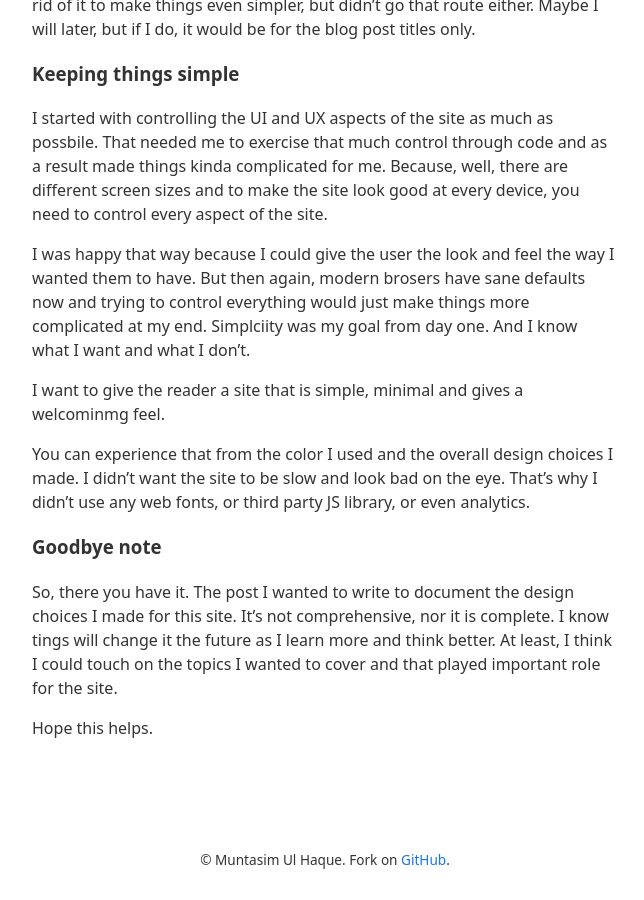
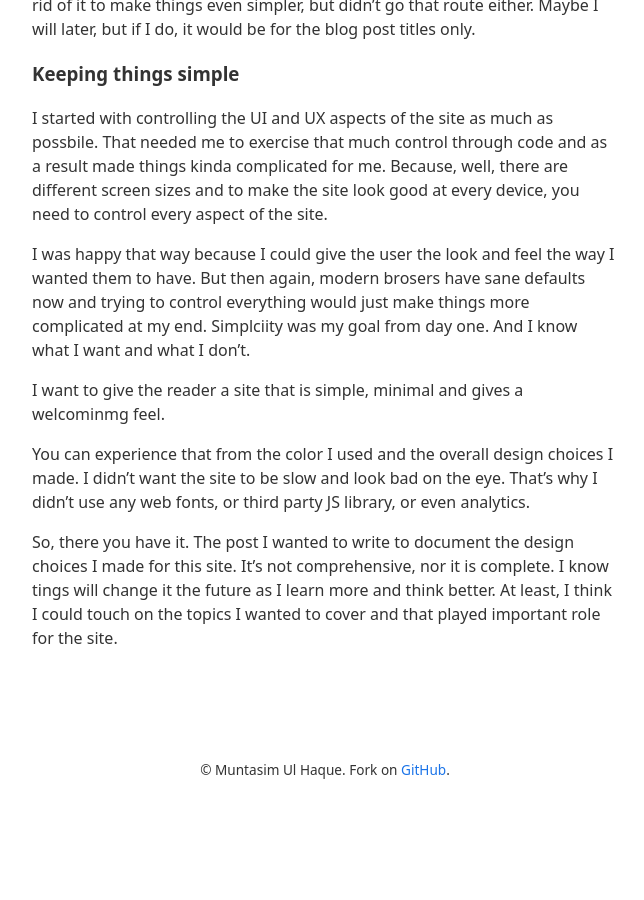
Before and after one commit to muntasimulhaque/muntasimulhaque.github.io, a Jekyll site: the page built from _posts/2024-12-16-website-design.md, in a window 1280 px wide and 900 px high, scrolled down 3419 px. Shown: the whole window, without its empty margins (315-959 px from the left). Built offline with Jekyll 4.4.1, drawn with Linux system fonts in a browser that asks for light colours; after the commit the page ends 4229 px from its top, so only the background shows below that.

Commit message:
Update 2024-12-16-website-design.md

```diff
--- a/_posts/2024-12-16-website-design.md
+++ b/_posts/2024-12-16-website-design.md
@@ -20,7 +20,7 @@
 
 Well, I used just a few lines of Javascript. And that's for implementing the navigation menu toggle for the small screens. I wanted to avoid using JS altoegether, but turned out you cannot implement the hamburger style toggle menu with using CSS only. I had to use Javascript, just a little bit, but a little bit nonetheless.
 
-![Menu Toggle Screenshot](/assets/images/2024-12-16-website-design/menu-toggle.png)
+![Menu Toggle Screenshot](\assets\images/2024-12-16-website-design\menu-toggle.png)
 
 It's not like I hate JS. But I think if you can keep things simple, you should strive to do that irrespective of the human tendency of making things complicated. Now, adding JS might not make things complicated if you can do it properly, some would argue. But it's my preference to not overuse it and as my design preference of keeping things simple on both front-ends and back-ends.
 
@@ -30,7 +30,7 @@
 
 ### The UI
 
-![Full Page Screenshot](/assets/images/2024-12-16-website-design/full-page.png)
+![Full Page Screenshot](\assets\images\2024-12-16-website-design\full-page.png)
 
 I wanted to keep the site as simple as possible. And simplicity, as they say, is the end result and not someting you get at the outset. I played with lots of "looks" for the site. I tried going with profile picture, a side bar and all that. I even went with a bare minimum css to keep the site as minimal and as raw as possible. But neither stayed very long as they wasn't something I wanted the user to experience with.
 
@@ -66,9 +66,4 @@
 
 You can experience that from the color I used and the overall design choices I made. I didn't want the site to be slow and look bad on the eye. That's why I didn't use any web fonts, or third party JS library, or even analytics.
 
-### Goodbye note
-
 So, there you have it. The post I wanted to write to document the design choices I made for this site. It's not comprehensive, nor it is complete. I know tings will change it the future as I learn more and think better. At least, I think I could touch on the topics I wanted to cover and that played important role for the site.
-
-
-Hope this helps.
```
